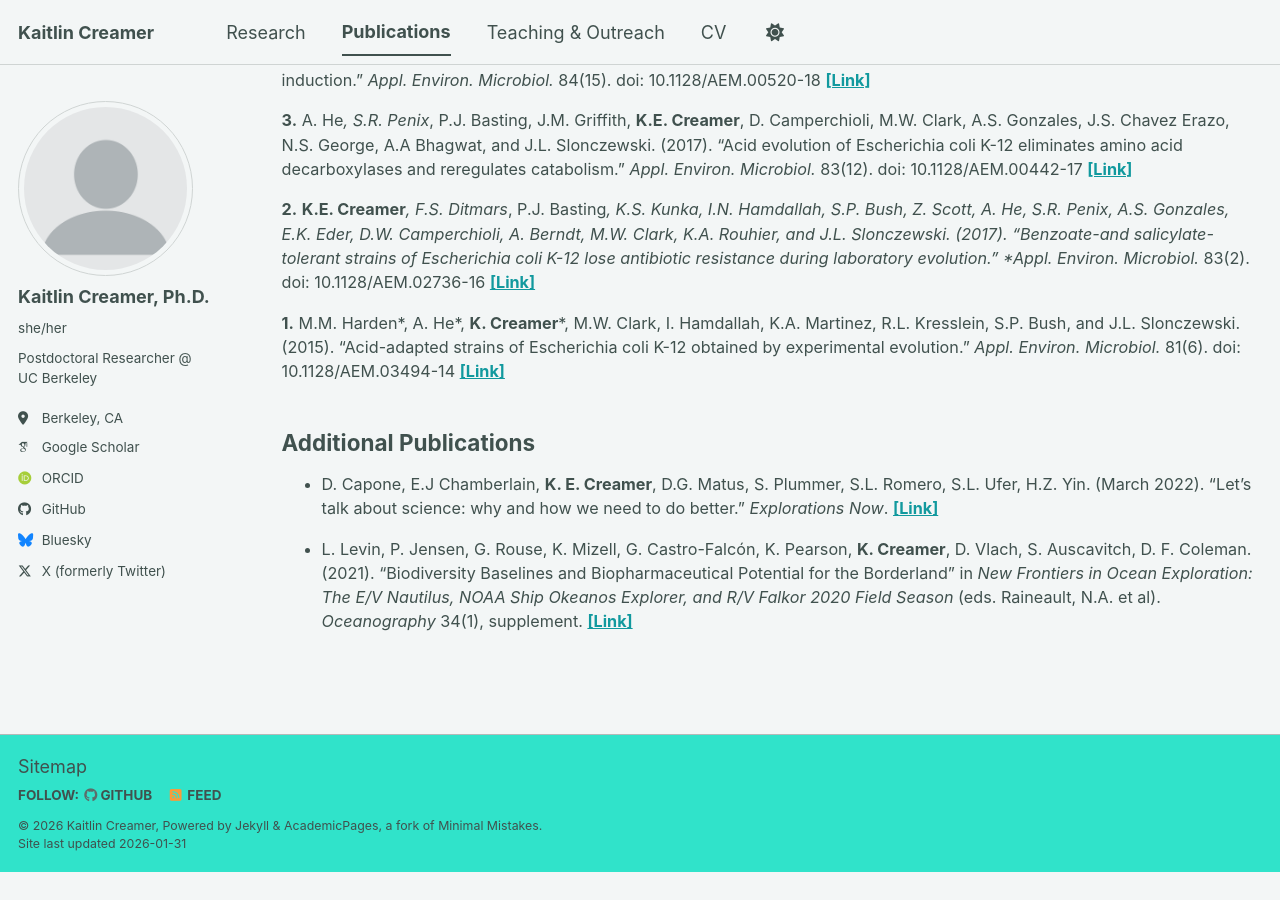
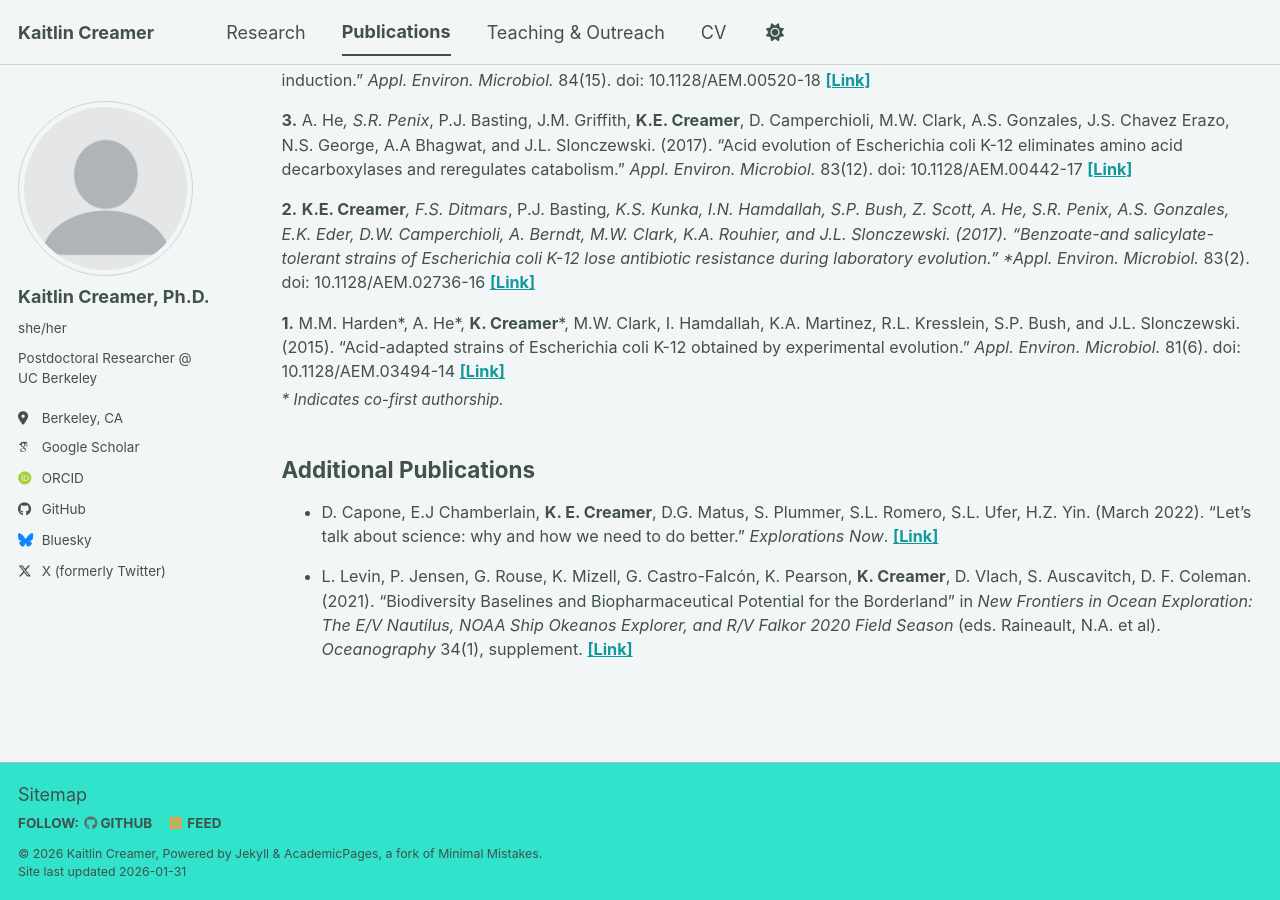
Before and after one commit to creamerk/creamerk.github.io, a Jekyll site: the page built from _pages/publications.html, in a window 1280 px wide and 900 px high, scrolled down 807 px. Built offline with Jekyll 4.4.1, drawn with Linux system fonts in a browser that asks for light colours; some web fonts are replaced; a script bundle is joined from its source files by our own code; library files that are not in the unit come from our copies; before the commit the page ends 1679 px from its top, so only the background shows below that.

Commit message:
Update publications.html
added small text co-authorship section

```diff
--- a/_pages/publications.html
+++ b/_pages/publications.html
@@ -29,6 +29,10 @@ author_profile: true
 {% endfor %}
 </div>
 
+<p style="font-size: 0.85em; font-style: italic; margin-top: -10px; margin-bottom: 30px;">
+  * Indicates co-first authorship.
+</p>
+
 {% if other_pubs.size > 0 %}
   <h2>Additional Publications</h2>
   <div style="font-size: 0.9em;">
```
